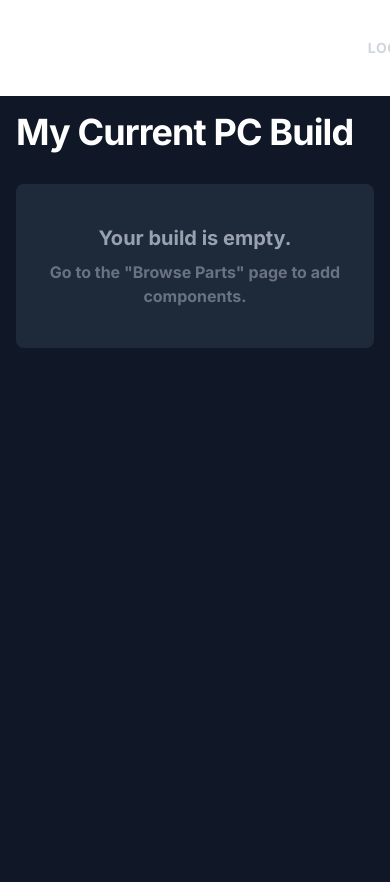
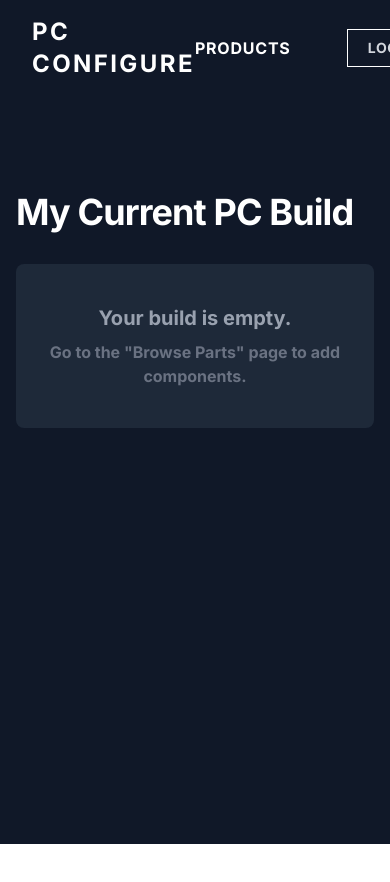
Before and after one commit to Nqthxn/pc-assembly, an Angular app in the folder frontend/pc-parts-ui/: page /builds in a window 390 px wide. Shown: the top 882 px of the page. After the commit the page ends 844 px from the top, so only its background shows below. Built offline with nearby package versions, Linux system fonts and the light colour scheme.

Commit message:
Fixed ui bug

```diff
--- a/frontend/pc-parts-ui/src/app/pages/builds/builds.component.html
+++ b/frontend/pc-parts-ui/src/app/pages/builds/builds.component.html
@@ -1,5 +1,7 @@
-<div class="bg-gray-900 text-white min-h-screen p-4 sm:p-6 lg:p-8">
-  <div class="container mx-auto">
+<div class="relative w-full h-full overflow-hidden">
+  <!-- Background covers the whole viewport, including behind the navbar -->
+  <div class="fixed inset-0 w-full h-full bg-gray-900 -z-10"></div>
+  <div class="container mx-auto pt-24 p-4 sm:p-6 lg:p-8 text-white">
     <h1 class="text-4xl font-extrabold tracking-tight mb-8">My Current PC Build</h1>
 
     <!-- Empty State: Show this if the build is empty -->
--- a/frontend/pc-parts-ui/src/app/pages/products/products.component.html
+++ b/frontend/pc-parts-ui/src/app/pages/products/products.component.html
@@ -1,6 +1,8 @@
 <!-- src/app/pages/browse-components/browse-components.component.html -->
-<div class="bg-gray-900 text-white min-h-screen p-4 sm:p-6 lg:p-8">
-  <div class="container mx-auto">
+<div class="relative w-full h-full overflow-hidden">
+  <!-- Background covers the whole viewport, including behind the navbar -->
+  <div class="fixed inset-0 w-full h-full bg-gray-900 -z-10"></div>
+  <div class="container mx-auto pt-24 p-4 sm:p-6 lg:p-8 text-white">
     <h1 class="text-4xl font-extrabold tracking-tight mb-8">Browse All Components</h1>
 
     <!-- Loading State -->
@@ -14,14 +16,13 @@
     </div>
 
     <div *ngIf="!isLoading && !errorMessage" class="grid grid-cols-1 sm:grid-cols-2 lg:grid-cols-3 xl:grid-cols-4 gap-6">
-
       <div *ngFor="let comp of components"
            class="bg-gray-800 rounded-lg shadow-lg overflow-hidden flex flex-col transition-transform duration-300 hover:scale-105">
 
         <img [src]="comp.imageUrl"
-       [alt]="comp.name"
-       class="h-48 w-full object-cover"
-       (error)="comp.imageUrl='https://placehold.co/400x400/1e293b/ffffff?text=Image+Not+Found'">
+             [alt]="comp.name"
+             class="h-48 w-full object-cover"
+             (error)="comp.imageUrl='https://placehold.co/400x400/1e293b/ffffff?text=Image+Not+Found'">
 
         <!-- Card Content -->
         <div class="p-4 flex flex-col flex-grow">
@@ -35,7 +36,7 @@
             <p class="text-xl font-semibold text-blue-400">${{ comp.price }}</p>
             <button
               (click)="addToBuild(comp)"
-             class="bg-blue-600 text-white px-4 py-2 rounded-md text-sm font-semibold hover:bg-blue-700 transition-colors">
+              class="bg-blue-600 text-white px-4 py-2 rounded-md text-sm font-semibold hover:bg-blue-700 transition-colors">
               Add to Build
             </button>
           </div>
```
